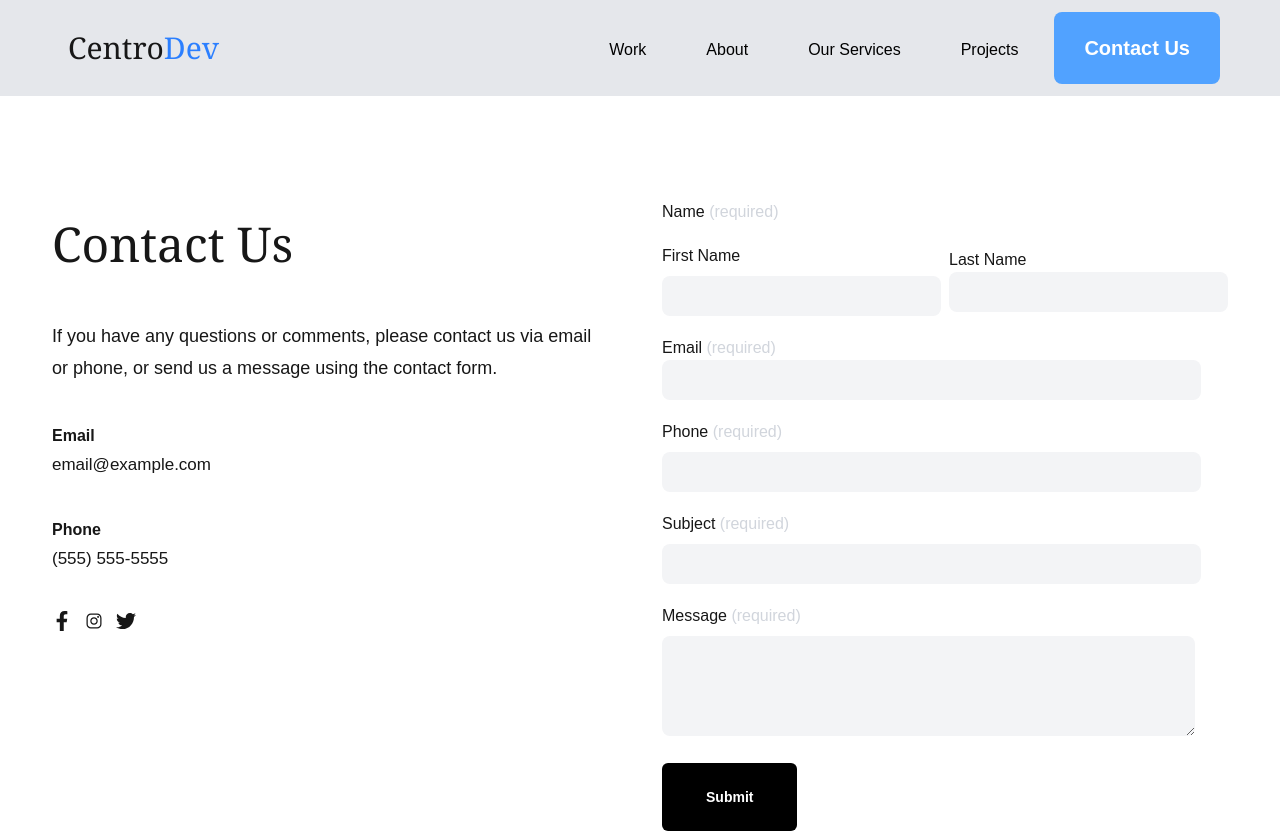
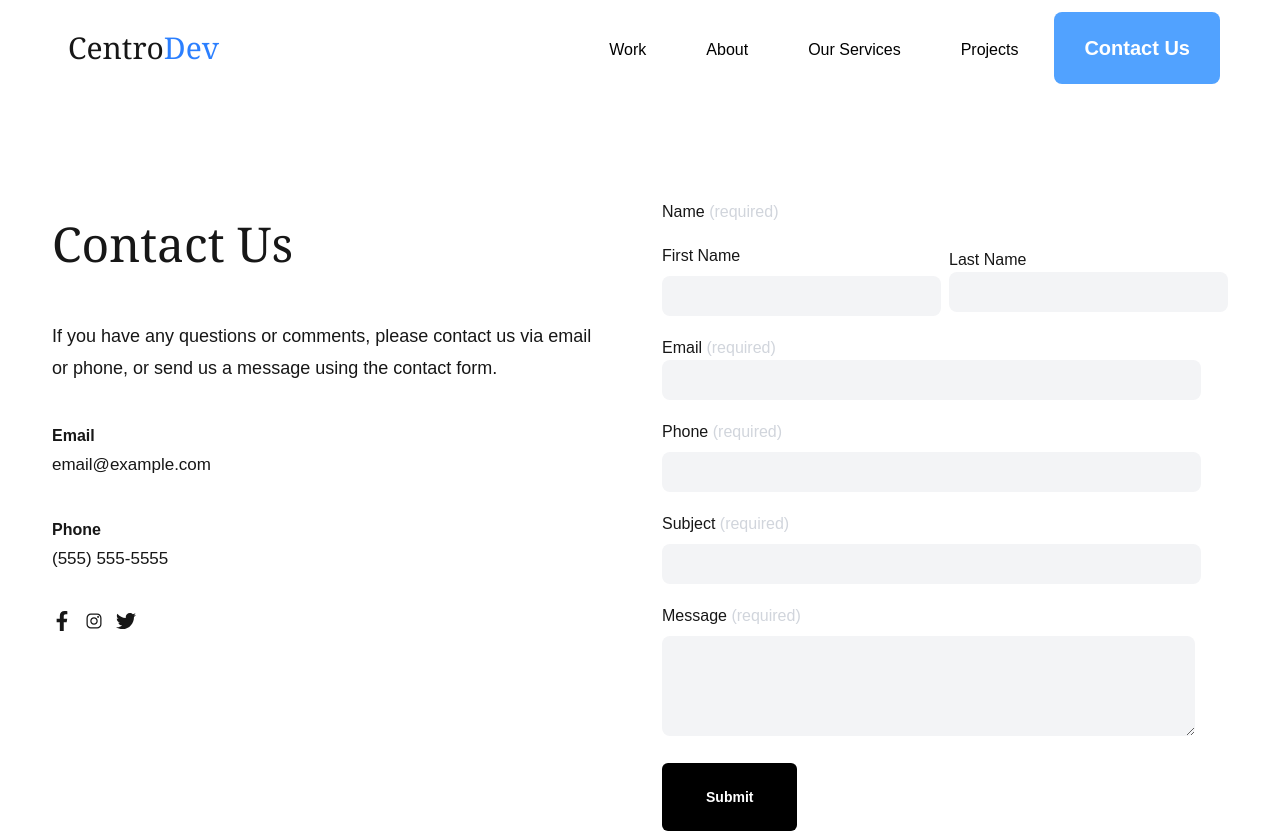
Before and after one commit to Freddy-Dev-Web/Portfolio, a Next.js app: page /contact in a window 1280 px wide. Shown: the top 833 px of the page. Built offline with nearby package versions, Linux system fonts and the light colour scheme.

Commit message:
Modification du bg header

```diff
--- a/src/app/Navigation.tsx
+++ b/src/app/Navigation.tsx
@@ -10,7 +10,7 @@ const Navigation = () => {
 
   return (
     <div className='fixed  md:inline-block  top-0 left-0 z-10'>
-      <nav className='flex  justify-between  items-center w-screen h-20 bg-gray-200 px-15 xl:px-15 md:px-8 py-12 xl:py-12 md:py-5'>
+      <nav className='flex  justify-between  items-center w-screen h-20 bg-white px-15 xl:px-15 md:px-8 py-12 xl:py-12 md:py-5'>
         {/*Link Logo */}
         <div>
           <Link
```
